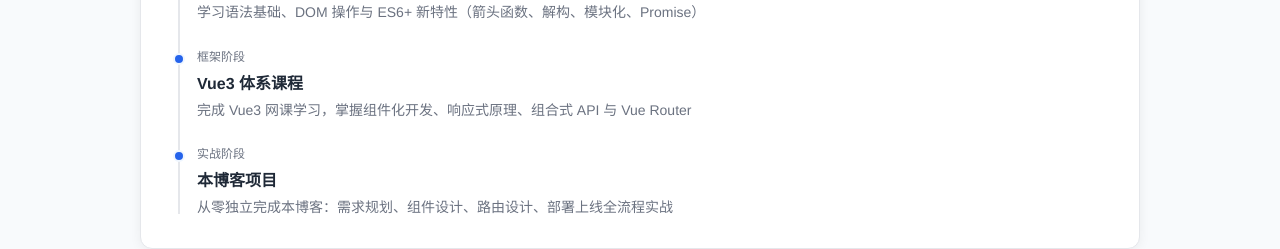
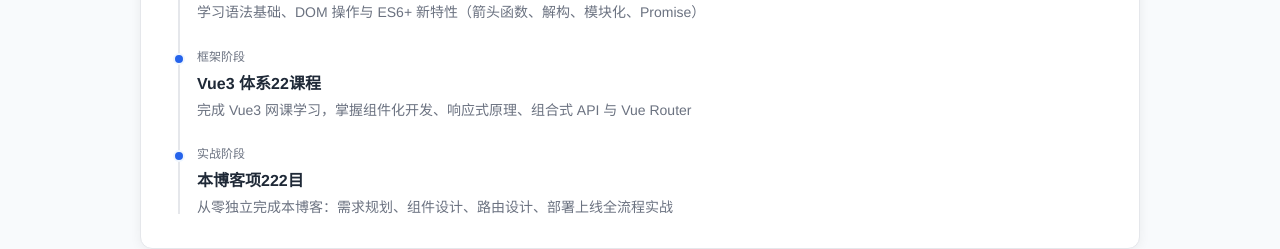
Before and after one commit to rainbow-713/huangwenhong-blog, a Vue app: page /about in a window 1280 px wide. Shown: the part 621-870 px from the top of the page. Built offline with nearby package versions, Linux system fonts and the light colour scheme.

Commit message:
新的详细得按步骤练习计划

```diff
--- a/src/data/profile.js
+++ b/src/data/profile.js
@@ -43,12 +43,12 @@
   },
   {
     time: '框架阶段',
-    title: 'Vue3 体系课程',
+    title: 'Vue3 体系22课程',
     desc: '完成 Vue3 网课学习，掌握组件化开发、响应式原理、组合式 API 与 Vue Router'
   },
   {
     time: '实战阶段',
-    title: '本博客项目',
+    title: '本博客项222目',
     desc: '从零独立完成本博客：需求规划、组件设计、路由设计、部署上线全流程实战'
   }
 ]
--- a/src/views/HomeView.vue
+++ b/src/views/HomeView.vue
@@ -124,14 +124,16 @@
 .btn {
   display: inline-block;
   padding: 9px 22px;
-  border-radius: 8px;
+  border-radius: 15px;
   font-size: 14px;
+  color: #fff;
   transition: background 0.2s, color 0.2s;
 }
 
 .btn-primary {
   background: var(--color-primary);
-  color: #fff;
+      color: #220707;
+
 }
 
 .btn-primary:hover {
```
Also changed, not shown: 9 other files (tests, documents, lock files or other folders).
